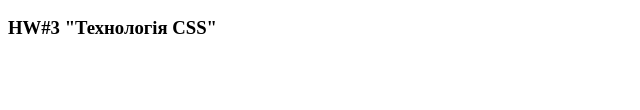
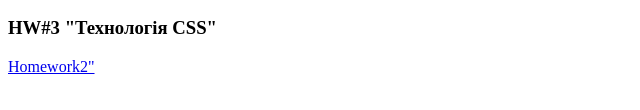
Before and after one commit to VeronikaN7/cursor-blackhawk-hw, a plain HTML site: page index.html in a window 1280 px wide. Shown: the part 218-328 px from the top of the page, without its empty margins (0-640 px from the left). Drawn offline with Linux system fonts and the light colour scheme.

Commit message:
add link

```diff
--- a/index.html
+++ b/index.html
@@ -4,4 +4,4 @@
    <h2>HW#2 "Поняття Front-End. HTML"</h2>
    <p><a href="./homework2">Homework2"</a></p>
    <h3>HW#3 "Технологія CSS"</h3>
-   <p><a href="./homework3"></a></p>
+   <p><a href="./homework3">Homework2"</a></p>
```
